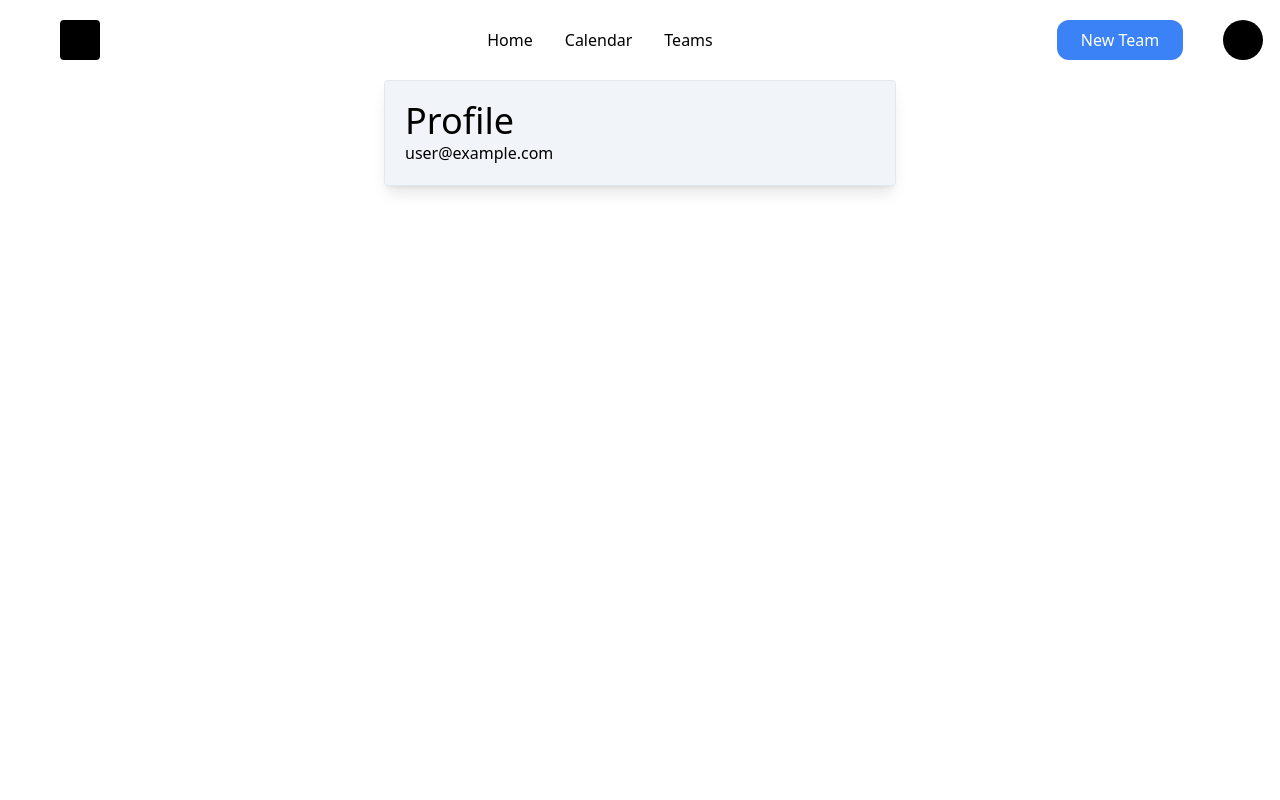
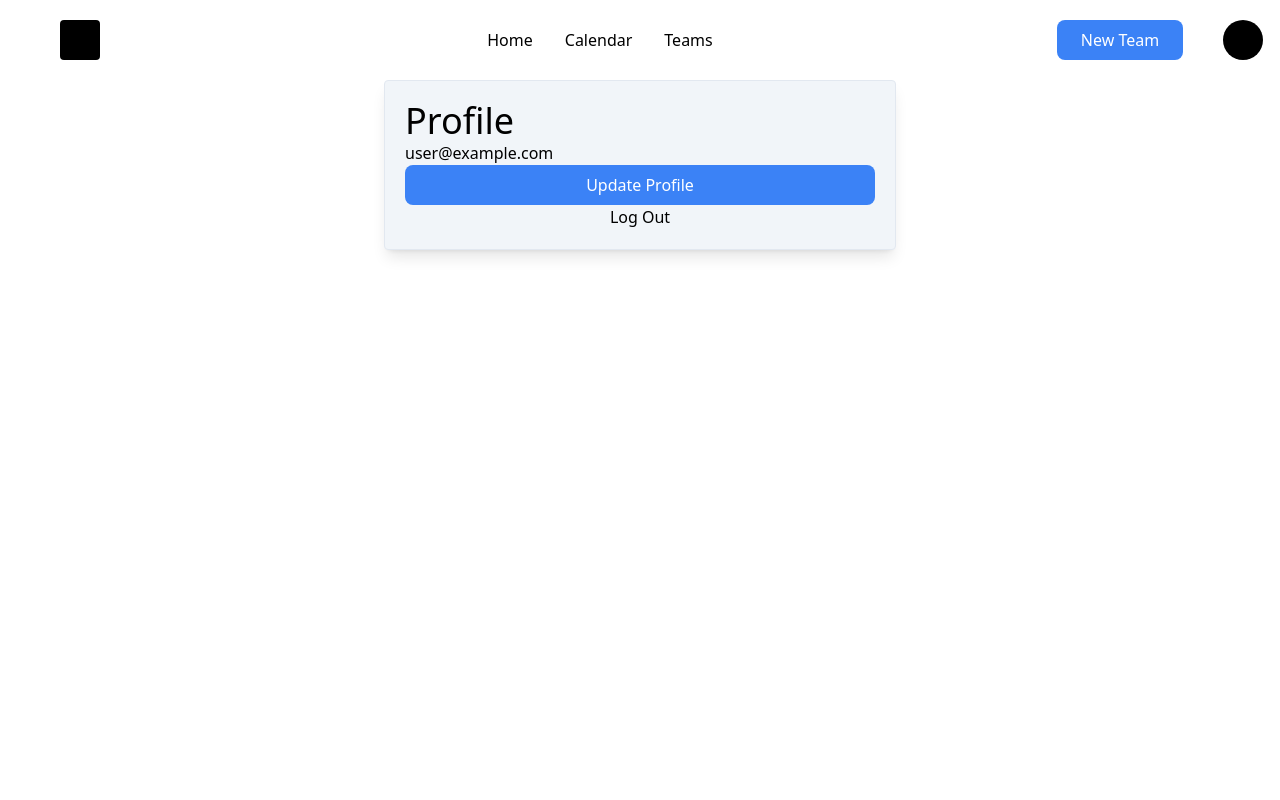
Before and after one commit to PavolSlovak/calendar, a React (Vite) app: page /profile in a window 1280 px wide. Shown: the top 800 px of the page. Built offline with nearby package versions, Linux system fonts and the light colour scheme; no server answers; sample sign-in values are in the browser's storage.

Commit message:
Logout + Private Route implemented

```diff
--- a/src/App.tsx
+++ b/src/App.tsx
@@ -4,18 +4,19 @@ import Root from "./components/pages/Root";
 import Home from "./components/pages/Home";
 import Auth from "./components/pages/Auth/Auth";
 import Profile from "./components/pages/Profile";
+import PrivateRoute from "./components/Navigation/PrivateRoute";
 
 function App() {
   return (
     <Routes>
-      <Route path={"/"} element={<Root />}>
+      <Route path="/" element={<PrivateRoute element={<Root />} />}>
         <Route index={true} element={<Home />} />
         <Route path="/calendar" element={<Calendar />} />
         <Route path="/teams" element={<h1>Teams</h1>} />
-        <Route path="/auth" element={<Auth />} />
         <Route path="profile" element={<Profile />} />
         <Route path="*" element={<h1>404</h1>} />
       </Route>
+      <Route path="/auth" element={<Auth />} />
     </Routes>
   );
 }
--- /dev/null
+++ b/src/components/Navigation/PrivateRoute.tsx
@@ -0,0 +1,10 @@
+import { Navigate } from "react-router-dom";
+import { useAuth } from "../../store/authContext";
+
+function PrivateRoute({ element }: any) {
+  const { currentUser } = useAuth();
+
+  return currentUser ? element : <Navigate to="/auth?login" />;
+}
+
+export default PrivateRoute;
--- a/src/components/pages/Profile.tsx
+++ b/src/components/pages/Profile.tsx
@@ -1,12 +1,37 @@
+import { useState } from "react";
 import { useAuth } from "../../store/authContext";
 import Card from "../UI/Card";
+import ErrorBlock from "../UI/ErrorBlock";
+import { Link, useNavigate } from "react-router-dom";
 
 function Profile() {
-  const { currentUser } = useAuth();
+  const { currentUser, logout } = useAuth();
+  const navigate = useNavigate();
+
+  const [error, setError] = useState<string | null>(null);
+  async function handleLogout() {
+    setError(null);
+    try {
+      await logout();
+      navigate("/auth?login");
+    } catch (error) {
+      console.error("Logout error:", error);
+      setError("Failed to log out");
+    }
+  }
   return (
     <Card>
       <h1>Profile</h1>
+      {error && (
+        <ErrorBlock mode="warning" severity="medium">
+          {error}
+        </ErrorBlock>
+      )}
       {currentUser?.email}
+      <Link to="/update-profile" className="btn-blue">
+        Update Profile
+      </Link>
+      <button onClick={handleLogout}>Log Out</button>
     </Card>
   );
 }
--- a/src/components/pages/Root.tsx
+++ b/src/components/pages/Root.tsx
@@ -5,7 +5,6 @@ import MenuColumn from "../Navigation/MenuColumn";
 import { AnimatePresence } from "framer-motion";
 import CreateTeam from "../Teams/CreateTeamForms/CreateTeam";
 import useScreenController from "../../store/hooks/useScreenController";
-import AuthProvider from "../../store/authContext";
 import { Outlet, useLocation } from "react-router-dom";
 import { Provider } from "react-redux";
 import { store } from "../../store";
@@ -42,7 +41,6 @@ function Root() {
 
   return (
     <Provider store={store}>
-      <AuthProvider>
       <Header
         handleToggle={handleMobileMenu}
         openModal={openModal}
@@ -59,7 +57,6 @@ function Root() {
 
       <Outlet />
       <Footer />
-      </AuthProvider>
     </Provider>
   );
 }
--- a/src/index.css
+++ b/src/index.css
@@ -15,7 +15,7 @@
     @apply flex grow items-center justify-center px-4  hover:bg-slate-300 cursor-pointer;
   }
   .btn-blue {
-    @apply bg-blue-500  px-6 py-2 rounded-xl  text-white hover:bg-blue-400;
+    @apply flex justify-center bg-blue-500  px-6 py-2 rounded-lg text-white hover:bg-blue-400;
   }
   .btn-delete {
     @apply bg-red-500 py-1 px-4 rounded  text-white hover:bg-red-400;
--- a/src/main.tsx
+++ b/src/main.tsx
@@ -2,9 +2,12 @@ import ReactDOM from "react-dom/client";
 import App from "./App.tsx";
 import "./index.css";
 import { BrowserRouter as Router } from "react-router-dom";
+import AuthProvider from "./store/authContext.tsx";
 
 ReactDOM.createRoot(document.getElementById("root")!).render(
   <Router>
-    <App />
+    <AuthProvider>
+      <App />
+    </AuthProvider>
   </Router>
 );
```
Lines whose indentation alone changed are shown as unchanged.
